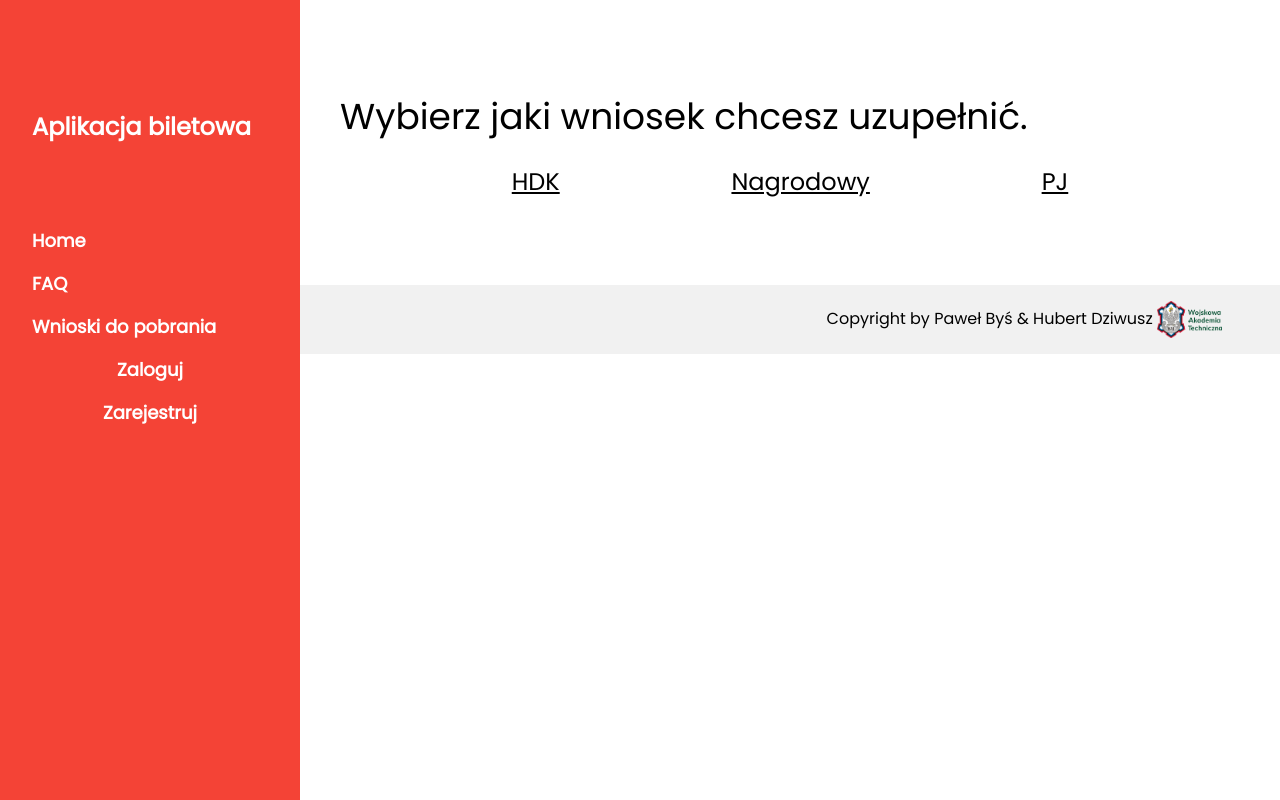
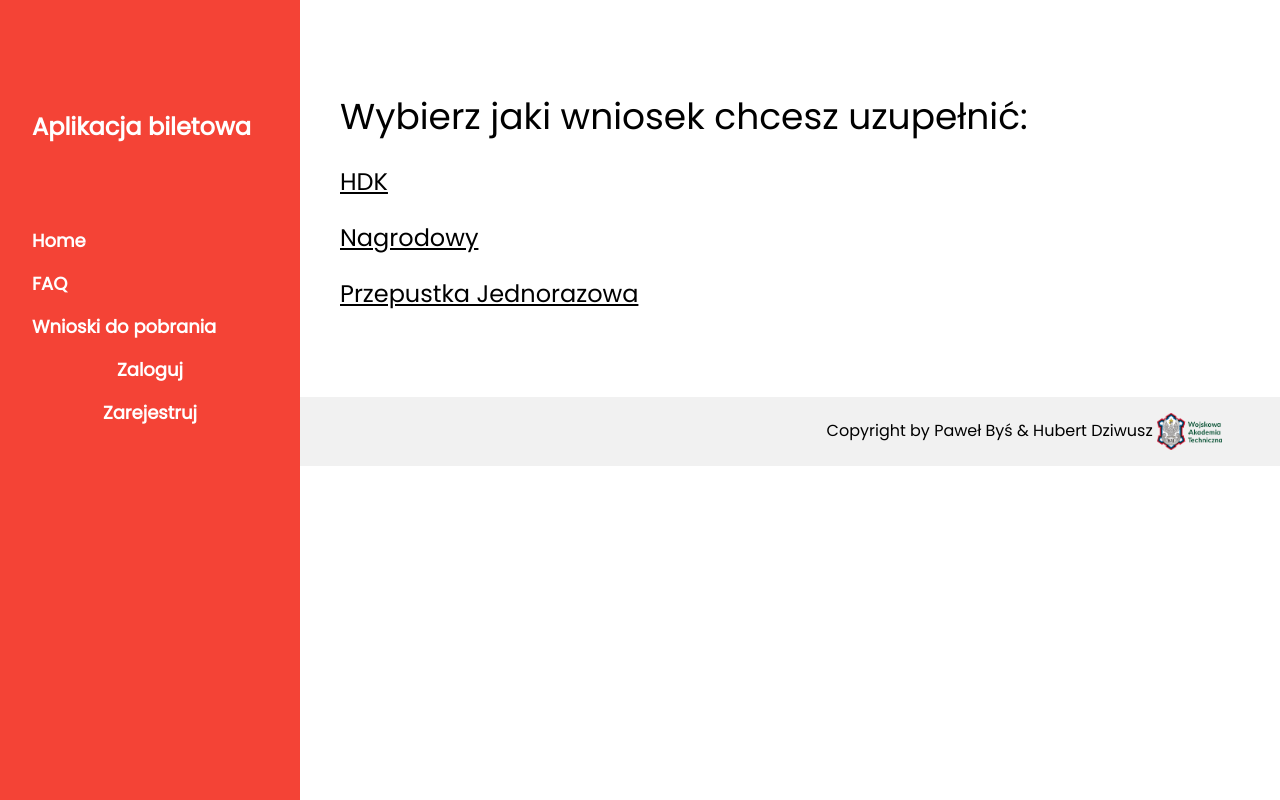
Before and after one commit to PawelBys/Biletomat, a Django app: page /wnioski/ in a window 1280 px wide. Run offline with Django 3.2, Linux system fonts and the light colour scheme; some libraries are stand-ins or nearby versions.

Commit message:
male zmiany nazwy pj, column zamiast row we wnioskach

```diff
--- a/templates/base.html
+++ b/templates/base.html
@@ -48,8 +48,7 @@ text-decoration: none;
 
 
 
-    <a href="/info" onclick="w3_close()" class="w3-bar-item w3-button w3-hover-white">FAQ</a>
-    <a href="/baza_wnioskow" onclick="w3_close()" class="w3-bar-item w3-button w3-hover-white">Wnioski do pobrania</a>
+
 
     {% if user.is_authenticated %}
     <a href="/generuj/" onclick="w3_close()" class="w3-bar-item w3-button w3-hover-white">Zwrot kosztów dojazdu</a>
@@ -60,11 +59,10 @@ text-decoration: none;
     <a href="/admin" onclick="w3_close()" class="w3-bar-item w3-button w3-hover-white">Ustawienia</a>
     {% endif %}
 
-
-
     {% endif %}
 
-
+     <a href="/info" onclick="w3_close()" class="w3-bar-item w3-button w3-hover-white">FAQ</a>
+     <a href="/baza_wnioskow" onclick="w3_close()" class="w3-bar-item w3-button w3-hover-white">Wnioski do pobrania</a>
 
 
   </div>
--- a/templates/baza_wnioskow.html
+++ b/templates/baza_wnioskow.html
@@ -5,7 +5,7 @@
 <style>
 .container {
   display: flex;
-  flex-direction: row;
+  flex-direction: column;
   justify-content: space-evenly;
 }
 .item{
@@ -25,7 +25,7 @@
         <a href="{% url 'download_wniosek' 3 %}" onclick="" class=""><h3>Nagrodowy</h3></a>
     </div>
     <div class="item">
-        <a href="{% url 'download_wniosek' 1 %}" onclick="" class=""><h3>PJ</h3></a>
+        <a href="{% url 'download_wniosek' 1 %}" onclick="" class=""><h3>Przepustka Jednorazowa</h3></a>
     </div>
     <div class="item">
         <a href="{% url 'download_wniosek' 4 %}" onclick="" class=""><h3>Informacja o wyjeździe zagranicznym</h3></a>
--- a/templates/wniosek.html
+++ b/templates/wniosek.html
@@ -5,7 +5,7 @@
 <style>
 .container {
   display: flex;
-  flex-direction: row;
+  flex-direction: column;
   justify-content: space-evenly;
 }
 .item{
@@ -14,7 +14,7 @@
 </style>
 
 
-<h1>Wybierz jaki wniosek chcesz uzupełnić.</h1>
+<h1>Wybierz jaki wniosek chcesz uzupełnić:</h1>
 
 <div class="container">
 
@@ -25,7 +25,7 @@
         <a href="/wnioski/nagrodowy" onclick="" class=""><h3>Nagrodowy</h3></a>
     </div>
     <div class="item">
-        <a href="/wnioski/pj" onclick="" class=""><h3>PJ</h3></a>
+        <a href="/wnioski/pj" onclick="" class=""><h3>Przepustka Jednorazowa</h3></a>
     </div>
 
 
```
Also changed, not shown: static/bilet.png (deleted), static/bilet_gif.gif (deleted).
